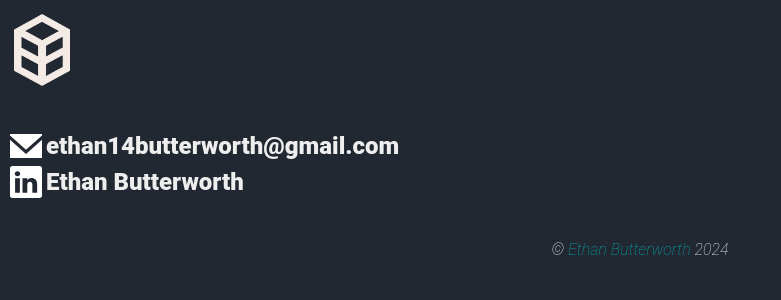
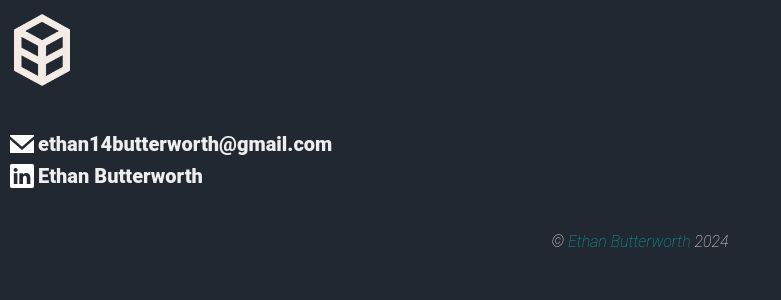
Before and after one commit to ethan-butterworth/my-react-portfolio-v2, a Next.js app: page /contact in a window 1280 px wide. Shown: the top 300 px of the page, without its empty margins (0-781 px from the left). Built offline with nearby package versions, Linux system fonts and the light colour scheme.

Commit message:
updated font size.

```diff
--- a/src/components/contact/links.js
+++ b/src/components/contact/links.js
@@ -20,8 +20,8 @@ const links = () => {
         return sections.map((section, index) => (
             <div key={index}>
                 <a href={section.link} target='_blank' className='flex mb-1'>
-                <img src={section.image} alt={section.title} className='w-8'></img>
-                <h2 className='text-2xl font-black ml-1'>{section.title}</h2>
+                <img src={section.image} alt={section.title} className='w-6'></img>
+                <h2 className='text-xl font-black ml-1'>{section.title}</h2>
                 </a>
             </div>
         ));
```
